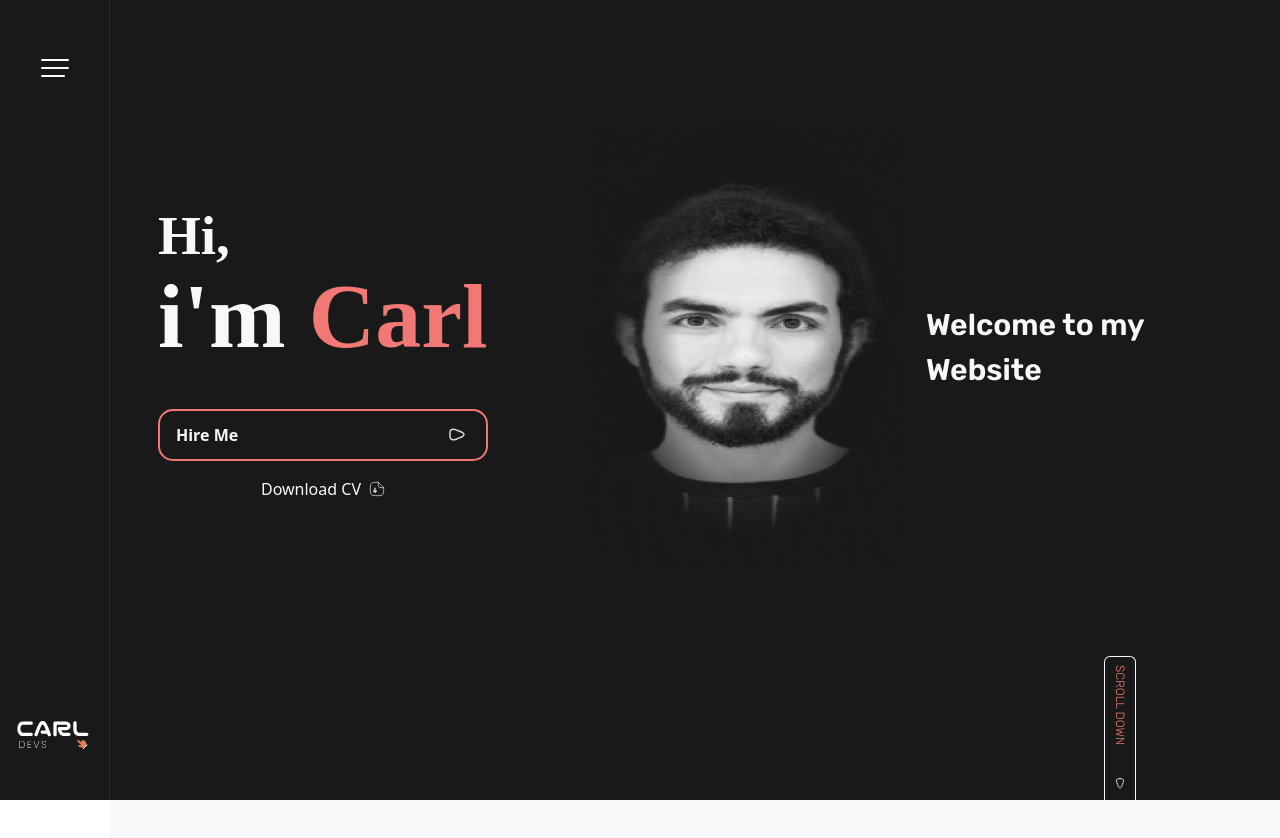
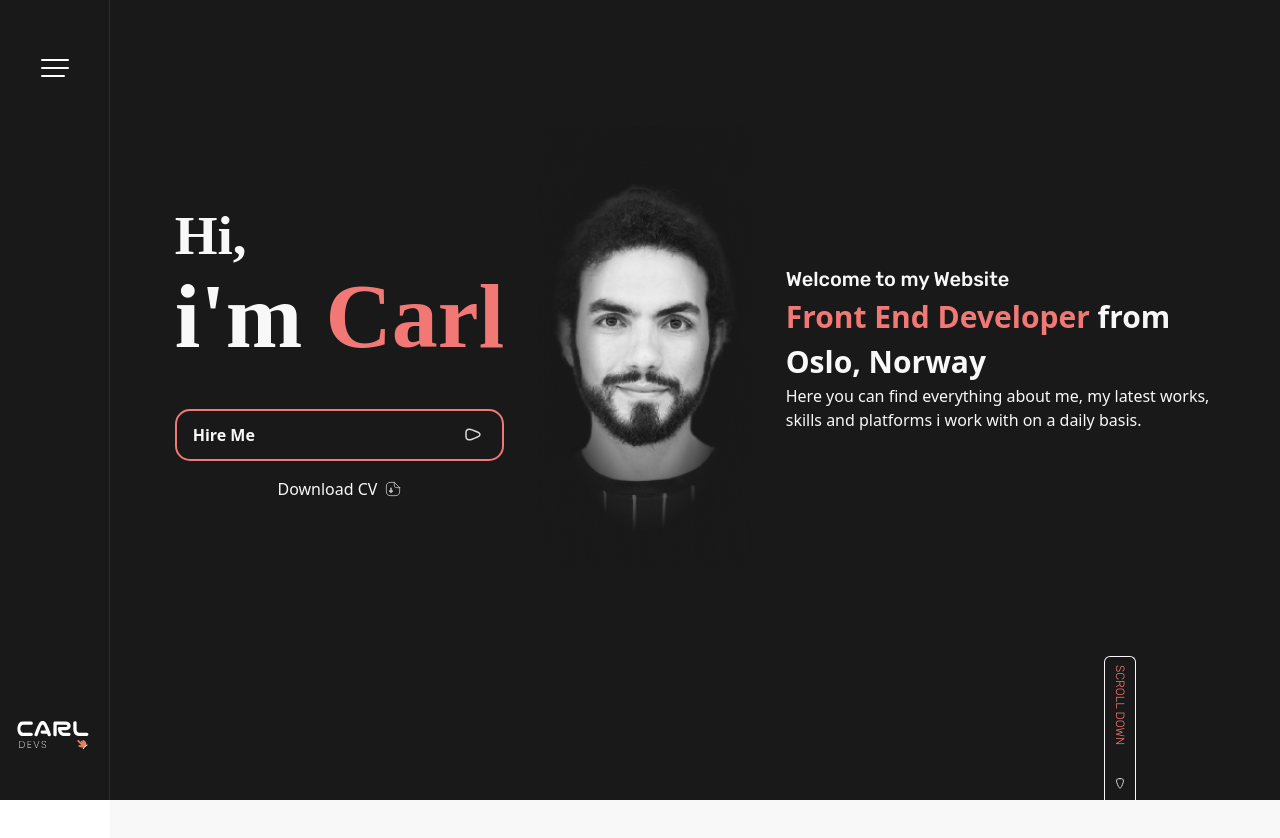
Before and after one commit to CarlLinusHedlund/CarlLinusHedlundDevs, a React (Vite) app: page / in a window 1280 px wide. Shown: the top 838 px of the page. Built offline with nearby package versions, Linux system fonts and the light colour scheme.

Commit message:
styling on banner

```diff
--- a/src/components/main/home/herobanner.jsx
+++ b/src/components/main/home/herobanner.jsx
@@ -4,18 +4,20 @@ function HeroBanner() {
 
   return (
     <div className='flex justify-center items-center sm:items-start pb-40 sm:pt-10 lg:pb-36 w-full relative inner'>
-      <div className="flex flex-col md:flex-row-reverse w-full h-full gap-5 md:items-center">
-        <div className='hidden lg:flex w-[30%]'>
-          <h3 className=' text-textLG text-primaryWhite font-rubik font-semibold '>
+      <div className="flex flex-col md:flex-row-reverse w-full h-full  md:items-center lg:justify-around ">
+        <div className='hidden lg:flex flex-col w-[40%] z-10 whitespace-nowrap text-primaryWhite '>
+          <h3 className=' text-textBASE   font-rubik font-medium '>
             Welcome to my Website
           </h3>
+          <h2 className=' text-textLG font-bold '><span className=' text-primaryCoral text-textLG '>Front End Developer</span>  from <br /> Oslo, Norway</h2>
+          <p className=' text-textSM whitespace-normal '>Here you can find everything about me, my latest works, skills and platforms i work with on a daily basis. </p>
         </div>
-        <div className=' lg:w-[30%] max-h-[450px] h-1/2 md:h-full w-full flex justify-center relative md:w-2/5 '>
+        <div className=' lg:w-[20%] max-h-[450px] md:h-full w-full flex justify-center relative md:w-2/5 '>
           {/* <img className='' src="./profile.png" alt="profile img" /> */}
-          <img className='h-auto max-w-[320px]' src="./profile-big.png" alt="profile image" />
+          <img className=' object-contain ' src="./profile-big.png" alt="profile image" />
         </div>
-        <div className="flex flex-col justify-center gap-10 h-full w-fit md:w-3/5 lg:w-2/5 xs:pl-4 md:pl-0">
-          <div className="w-full">
+        <div className="flex flex-col z-10 justify-center flex-nowrap gap-10 h-full w-fit md:w-3/5 lg:w-fit xs:pl-4 md:pl-0">
+          <div className="w-full  whitespace-nowrap">
               <h1 className='relative font-roboto text-textXL font-semibold text-primaryWhite leading-[4rem] xs:leading-[5rem]'>
                 Hi, <br /> <span className='text-text2xl xs:text-text3xl'>i'm <span className='text-primaryCoral text-text2xl xs:text-text3xl '>Carl</span></span>
               </h1>
@@ -34,7 +36,6 @@ function HeroBanner() {
             </div>
           </div>
         </div>
-
       </div>
       <div className='w-36 h-8 border border-r-0 border-primaryWhite absolute bottom-14 -right-10 sm:right-10 rotate-90 flex items-center justify-between px-2 rounded-l-md '>
         <p className='font-rubik font-extralight text-primaryCoral text-textXS '>SCROLL DOWN</p>
```
